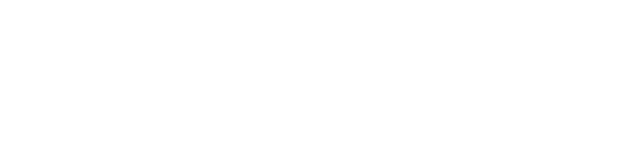
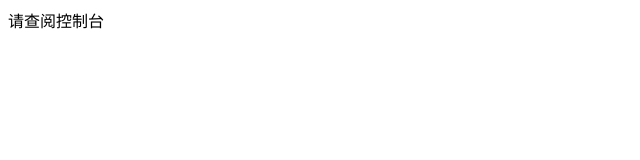
Before and after one commit to Cecil0o0/Practice, a website: page vue/reactivity-proxy.html in a window 1280 px wide. Shown: the whole page, without its empty margins (0-640 px from the left). Drawn offline with Linux system fonts and the light colour scheme.

Commit message:
feat: 增加引导文案

```diff
--- a/vue/reactivity-proxy.html
+++ b/vue/reactivity-proxy.html
@@ -7,6 +7,7 @@
   <title>reactivity-proxy</title>
 </head>
 <body>
+  请查阅控制台
   <script>
     // 实现微型响应式系统
     // 定义环境变量
```
